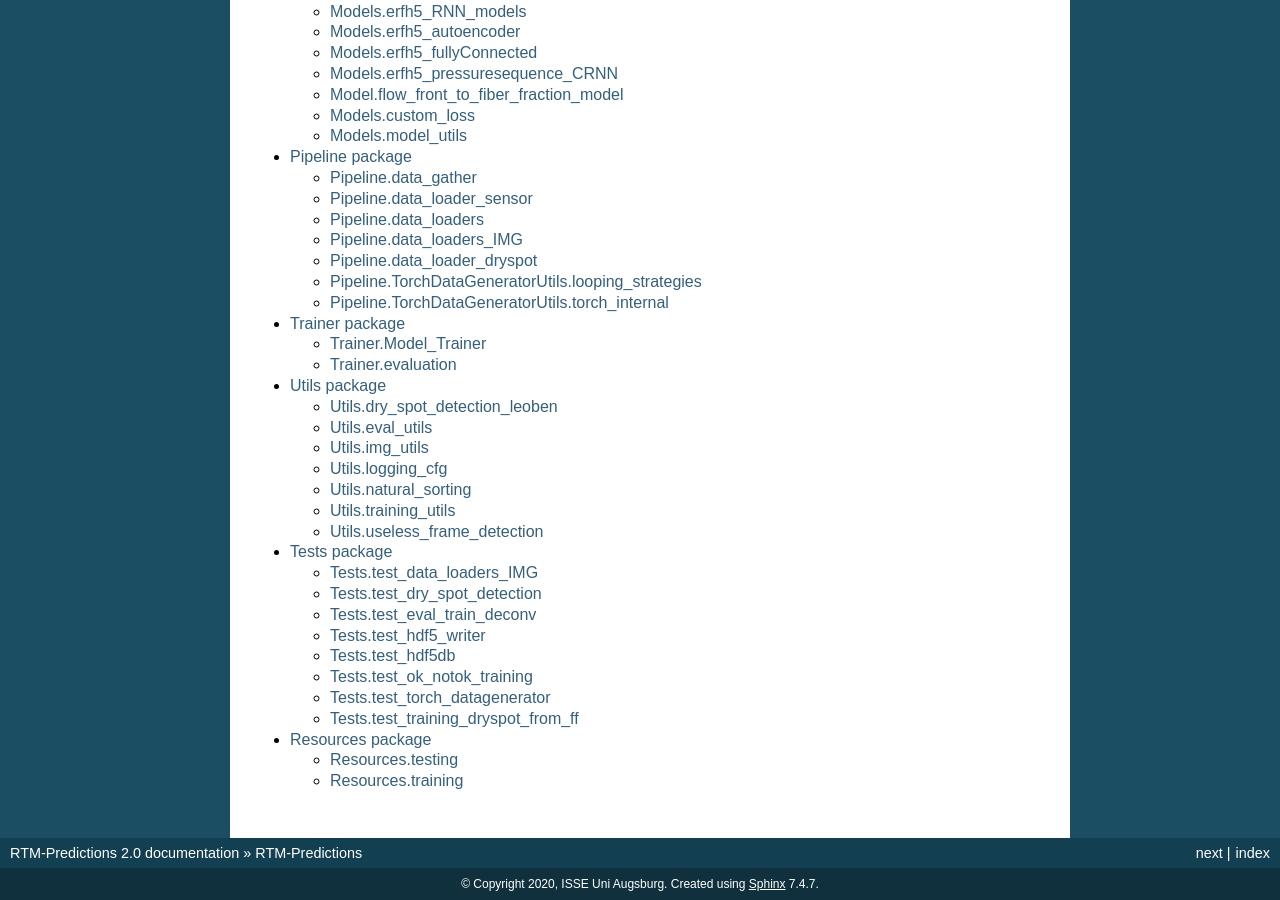
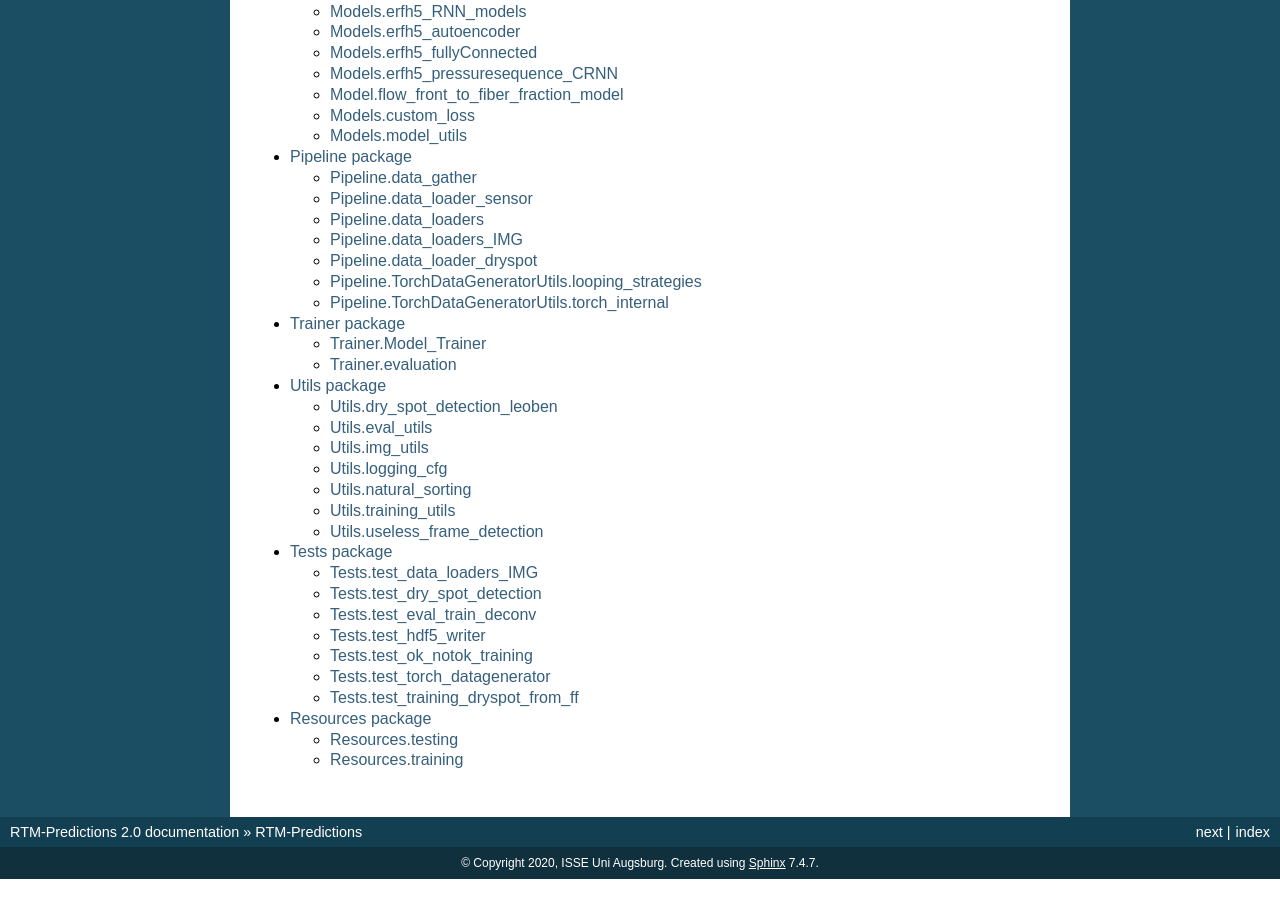
Before and after one commit to isse-augsburg/rtm-predictions, a Sphinx documentation site: the page built from Docs/source/index.rst, in a window 1280 px wide and 900 px high, scrolled down 1285 px. Built offline with Sphinx 7.4.7, drawn with Linux system fonts in a browser that asks for light colours; after the commit the page ends 2164 px from its top, so only the background shows below that.

```diff
--- a/Docs/source/Tests.rst
+++ b/Docs/source/Tests.rst
@@ -34,13 +34,6 @@ Tests.test\_hdf5\_writer
     :undoc-members:
     :show-inheritance:
 
-Tests.test\_hdf5db
-------------------------------
-
-.. automodule:: Tests.test_hdf5db
-    :members:
-    :undoc-members:
-    :show-inheritance:
 
 Tests.test\_ok\_notok\_training
 -------------------------------
```
